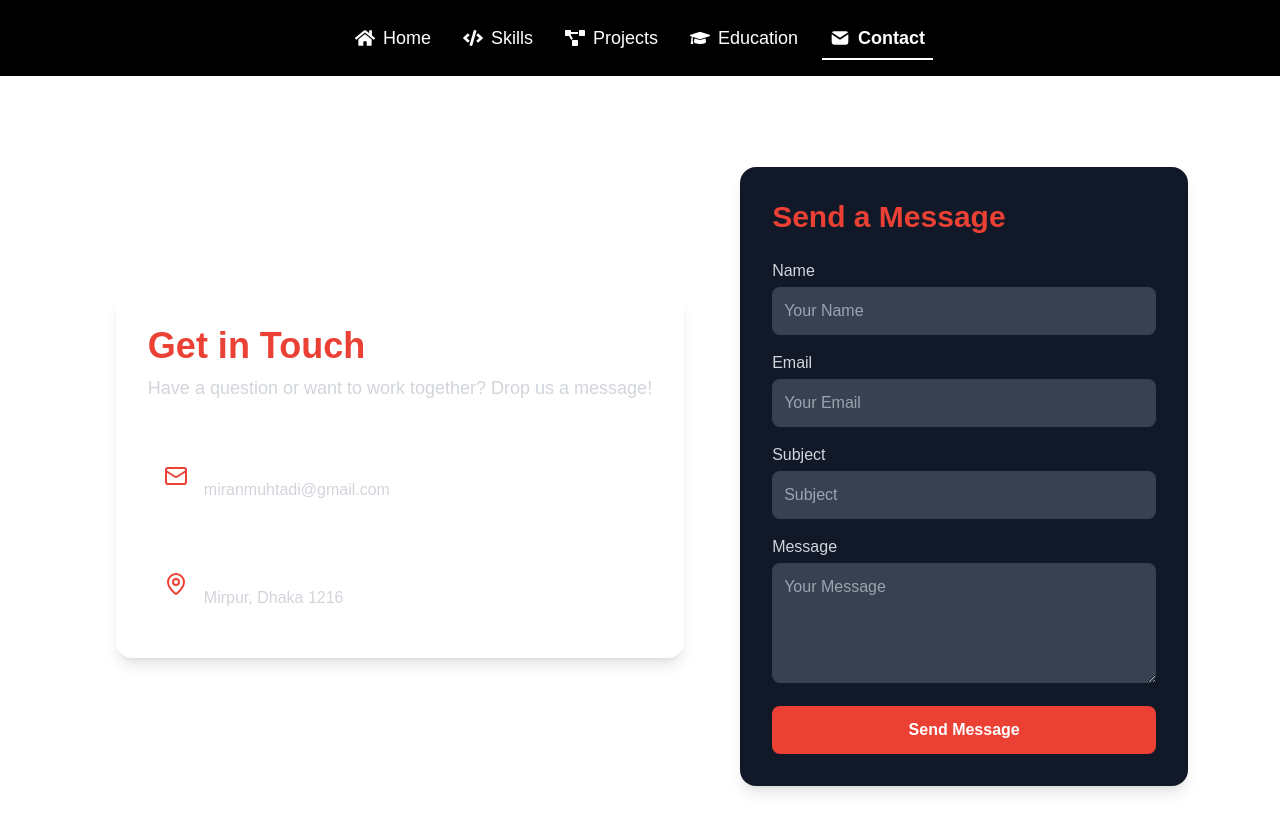
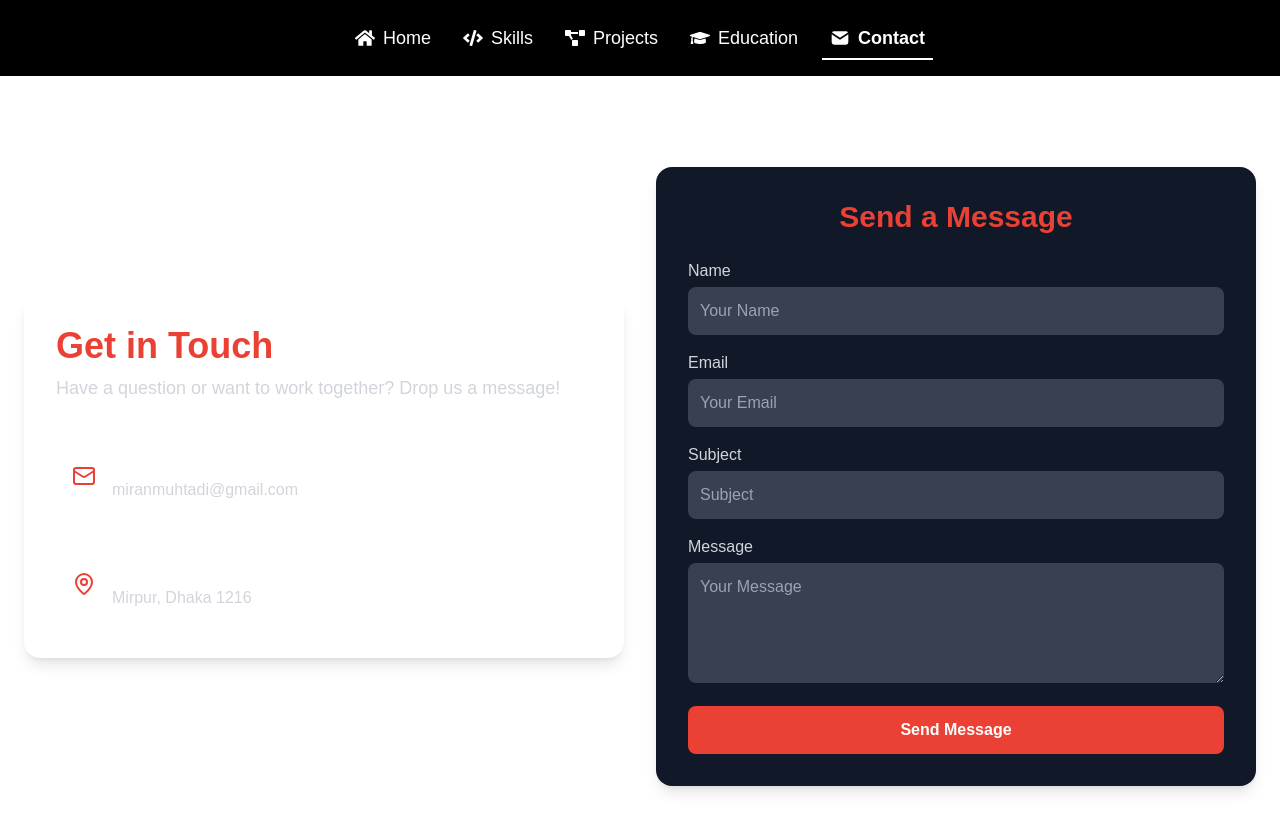
Before and after one commit to Muhtadi23/my-portfolio, a Next.js app: page /contact in a window 1280 px wide. Shown: the top 832 px of the page. Built offline with nearby package versions, Linux system fonts and the light colour scheme; a web font is replaced by a local one.

Commit message:
respoinsive fixed

```diff
--- a/src/app/(pages)/contact/page.jsx
+++ b/src/app/(pages)/contact/page.jsx
@@ -3,25 +3,24 @@ import { Mail, MapPin } from 'lucide-react';
 
 const Page = () => {
     return (
-        <div className='flex justify-center items-center gap-8 min-h-screen p-6'>
-            <div className=" text-white p-8 rounded-2xl shadow-lg max-w-2xl mx-6">
+        <div className='grid lg:grid-cols-2 md:grid-cols-2 sm:grid-cols-1 justify-center items-center gap-8 min-h-screen p-6 w-full max-w-7xl mx-auto'>
+            {/* Contact Info */}
+            <div className=" text-white p-8 rounded-2xl shadow-lg w-full max-w-2xl mx-auto">
                 <div className="text-left mb-8">
                     <h2 className="text-4xl font-bold mb-2 text-[#eb4034]">Get in Touch</h2>
                     <p className="text-gray-300 text-lg">
                         Have a question or want to work together? Drop us a message!
                     </p>
                 </div>
-
                 <div className="space-y-6">
                     {/* Email */}
                     <div className="flex items-center gap-4 p-4">
                         <Mail className="w-6 h-6 text-[#eb4034]" />
                         <div>
                             <h6 className="text-lg font-semibold">Email</h6>
-                            <p className="text-gray-300">miranmuhtadi@gmail.com</p>
+                            <p className="text-gray-300 break-words">miranmuhtadi@gmail.com</p>
                         </div>
                     </div>
-
                     {/* Location */}
                     <div className="flex items-center gap-4 p-4">
                         <MapPin className="w-6 h-6 text-[#eb4034]" />
@@ -34,8 +33,8 @@ const Page = () => {
             </div>
 
             {/* Contact Form */}
-            <div className="bg-gray-900 text-white p-8 rounded-2xl shadow-lg max-w-md w-full">
-                <h2 className="text-3xl font-bold mb-6 text-[#eb4034]">Send a Message</h2>
+            <div className="bg-gray-900 text-white p-8 rounded-2xl shadow-lg w-full mx-auto">
+                <h2 className="text-3xl font-bold mb-6 text-[#eb4034] text-center">Send a Message</h2>
                 <form className="space-y-4">
                     <div>
                         <label className="block text-gray-300 mb-1">Name</label>
```
